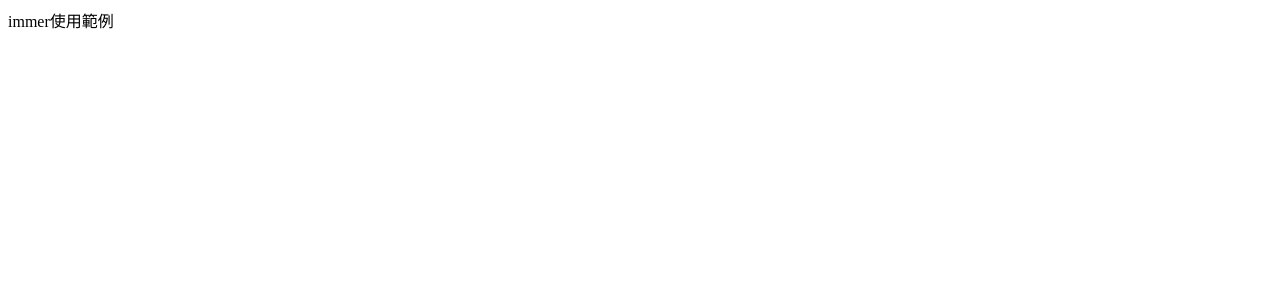
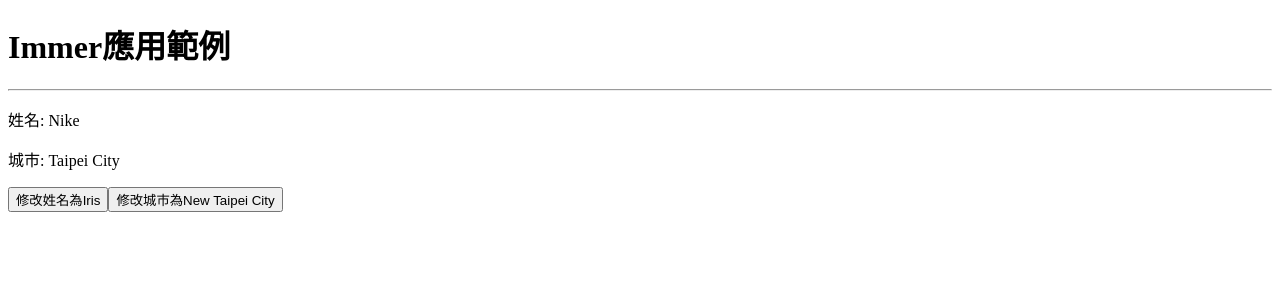
Before and after one commit to FrostAce52/next-base-main, a Next.js app: page /cs-0927/immer-sample in a window 1280 px wide. Shown: the top 300 px of the page. Built offline with nearby package versions, Linux system fonts and the light colour scheme.

Commit message:
immer-sample

```diff
--- a/pages/cs-0927/immer-sample.js
+++ b/pages/cs-0927/immer-sample.js
@@ -1,9 +1,53 @@
 import React, { useState, useEffect } from 'react'
+import { produce } from 'immer'
 
 export default function ImmerSample(props) {
+  const [user, setUser] = useState({
+    id: 1,
+    name: 'Nike',
+    address: {
+      country: {
+        city: 'Taipei City',
+      },
+    },
+  })
+
   return (
     <>
-      <div>immer使用範例</div>
+      <h1>Immer應用範例</h1>
+      <hr />
+      <p>姓名: {user.name}</p>
+      <p>城市: {user.address.country.city}</p>
+      <button
+        onClick={() => {
+          const nextUser = {
+            ...user,
+            name: 'Iris',
+          }
+
+          setUser(nextUser)
+        }}
+      >
+        修改姓名為Iris
+      </button>
+      <button
+        onClick={() => {
+          const nextUser = {
+            ...user,
+            address: {
+              ...user.address,
+              country: {
+                ...user.address.country,
+                city: 'New Taipei City',
+              },
+            },
+          }
+
+          setUser(nextUser)
+        }}
+      >
+        修改城市為New Taipei City
+      </button>
     </>
   )
 }
```
